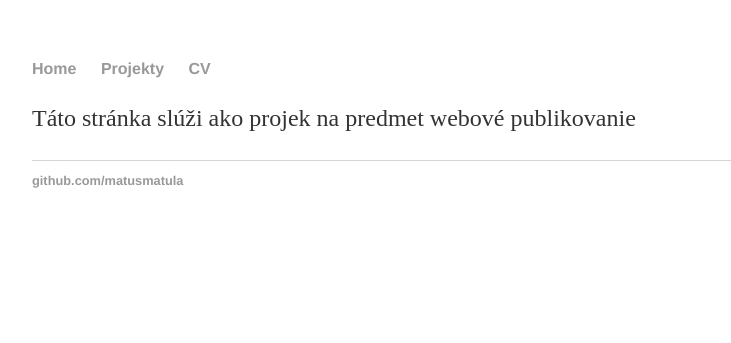
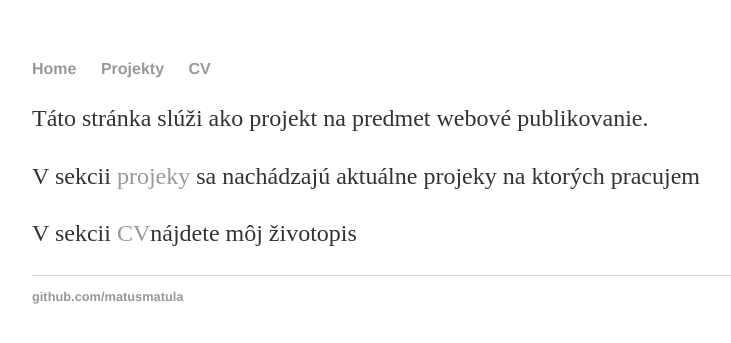
Before and after one commit to matusmatula/matusmatula.github.io, a Jekyll site: the page built from index.html, in a window 1280 px wide. Shown: the top 343 px of the page, without its empty margins (160-891 px from the left). Built offline with Jekyll 4.4.1, drawn with Linux system fonts in a browser that asks for light colours.

Commit message:
Update index.html

```diff
--- a/index.html
+++ b/index.html
@@ -3,5 +3,7 @@ layout: default
 title: Matúš Matula
 ---
 <div class="blurb">
-	<p>Táto stránka slúži ako projek na predmet webové publikovanie</p>
+	<p>Táto stránka slúži ako projekt na predmet webové publikovanie.</p>
+	<p>V sekcii <a href="/projekty">projeky</a> sa nachádzajú aktuálne projeky na ktorých pracujem</p>
+	<p>V sekcii <a href="/cv">CV</a>nájdete môj životopis</p>
 </div><!-- /.blurb -->
```
